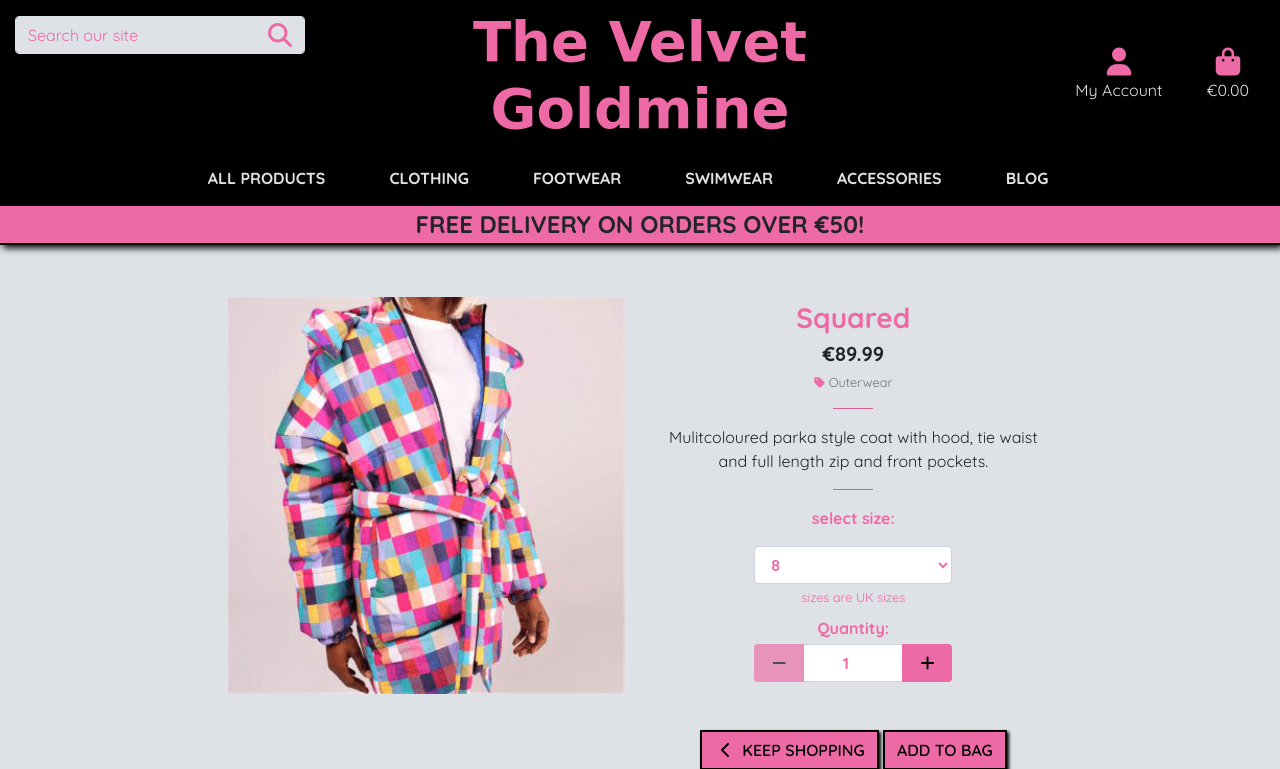
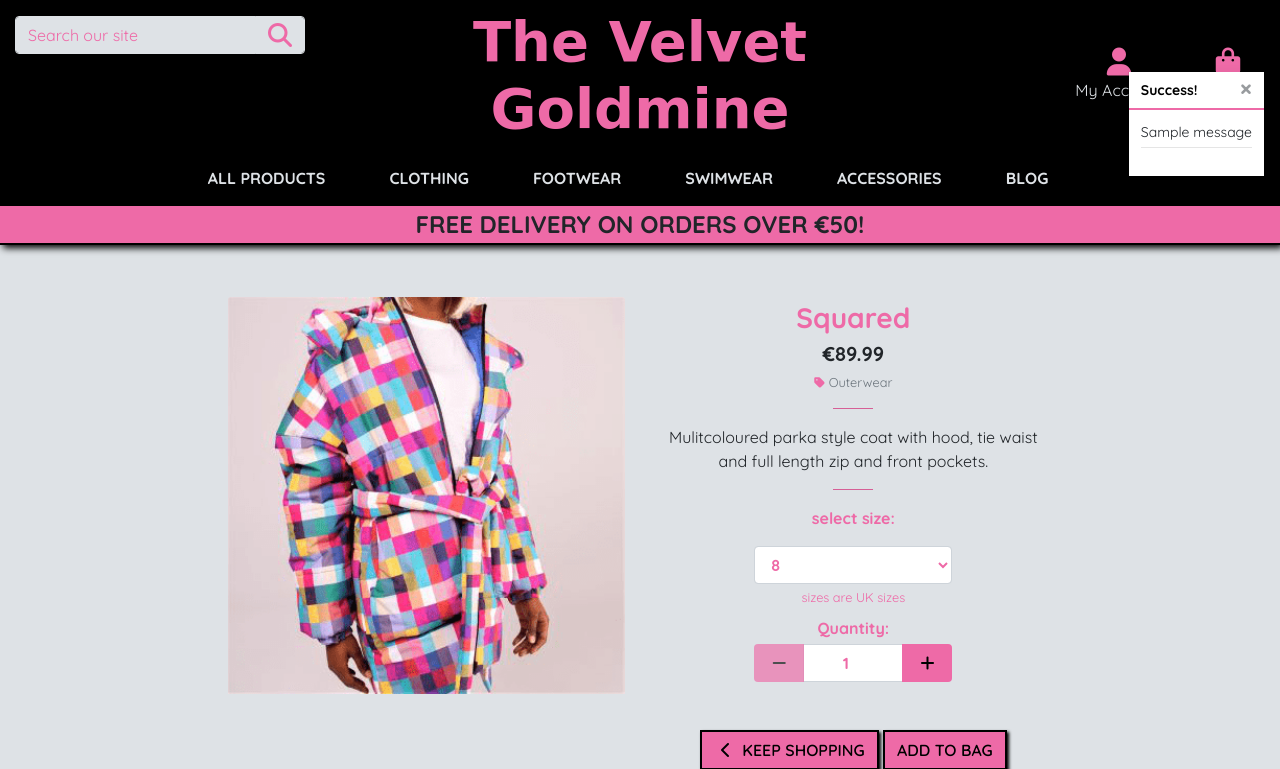
Before and after one commit to aineon/velvet-goldmine, a Django app: page /products/39/ in a window 1280 px wide. Shown: the top 769 px of the page. Run offline with Django 3.2, Linux system fonts and the light colour scheme; data comes from the database, SQL or seed files in the repository; tables that the repository leaves empty hold one stand-in row (values such as "Sample post"); one stand-in notice (Sample message) is shown; some libraries are stand-ins or nearby versions; some web fonts are replaced.

Commit message:
Set up toasts and add toast templates

```diff
--- a/static/css/base.css
+++ b/static/css/base.css
@@ -295,6 +295,7 @@ input[name='q']::placeholder {
 
 .product-breadcrumb {
     padding-top: 50px;
+    padding-left: 5px;
 }
 
 .product-name {
@@ -455,6 +456,28 @@ footer {
     padding-top: 2rem;
 }
 
+/* Toasts */
+
+.message-container {
+    position: fixed;
+    top: 72px;
+    right: 15px;
+    z-index: 99999999999;
+}
+
+.custom-toast {
+    overflow: visible;
+}
+
+.border-pink {
+    border-bottom: 2px solid #ee6aa7
+}
+
+
+.fade {
+    transition: none;
+}
+
 /* Media Queries */
 
 
--- a/templates/base.html
+++ b/templates/base.html
@@ -118,8 +118,22 @@
 
     </header>
 
-    {% if messages%}
-        <div class="message-container"></div>
+    {% if messages %}
+        <div class="message-container">
+            {% for message in messages %}
+                {% with message.level as level %}
+                    {% if level == 40 %}
+                        {% include 'includes/toasts/toast_error.html' %}
+                    {% elif level == 30 %}
+                        {% include 'includes/toasts/toast_warning.html' %}
+                    {% elif level == 25 %}
+                        {% include 'includes/toasts/toast_success.html' %}
+                    {% else %}
+                        {% include 'includes/toasts/toast_info.html' %}
+                    {% endif %}
+                {% endwith %}
+            {% endfor %}
+        </div>
     {% endif %}
 
     {% block page_header %}
@@ -129,6 +143,11 @@
     {% endblock %}
 
     {% block postloadjs %}
+
+        <script type="text/javascript">
+            $('.toast').toast('show');
+        </script>
+
     {% endblock %}
 <!--
     <footer>
--- /dev/null
+++ b/templates/includes/toasts/toast_success.html
@@ -0,0 +1,16 @@
+<div class="toast custom-toast rounded-0 border-top-0" data-autohide="false">
+    <div class="toast-header border-pink rounded-0 bg-white">
+        <strong class="mr-auto text-black">Success!</strong>
+        <button type="button" class="ml-2 mb-1 close text-dark" data-dismiss="toast" aria-label="Close">
+            <span aria-hidden="true">&times;</span>
+        </button>
+    </div>
+    <div class="toast-body bg-white">
+        <div class="row">
+            <div class="col">
+                {{ message }}
+                <hr class="mt-1 mb-3">
+            </div>
+        </div>
+    </div>
+</div>
--- a/velvet_goldmine/settings.py
+++ b/velvet_goldmine/settings.py
@@ -79,6 +79,8 @@ TEMPLATES = [
     },
 ]
 
+MESSAGE_STORAGE = 'django.contrib.messages.storage.session.SessionStorage'
+
 AUTHENTICATION_BACKENDS = [
     # Needed to login by username in Django admin, regardless of `allauth`
     'django.contrib.auth.backends.ModelBackend',
```
Also changed, not shown: bag/views.py (+6 -1 lines), templates/includes/toasts/toast_error.html (added, +16 -0 lines), templates/includes/toasts/toast_info.html (added, +16 -0 lines), templates/includes/toasts/toast_warning.html (added, +16 -0 lines).
